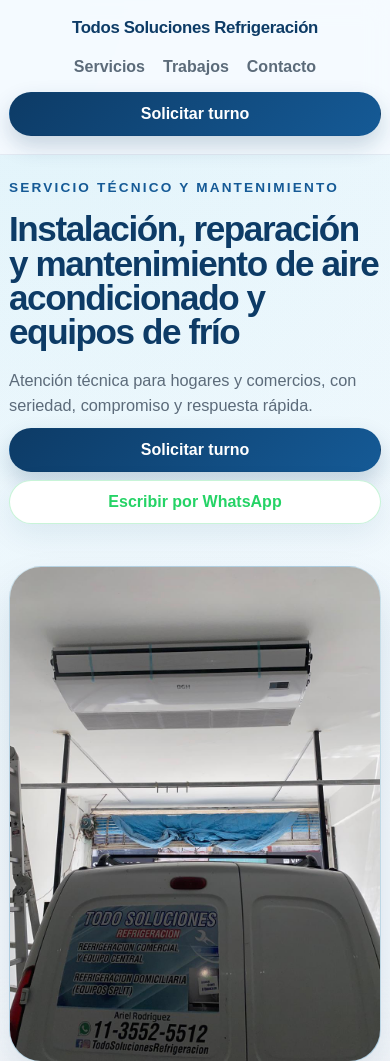
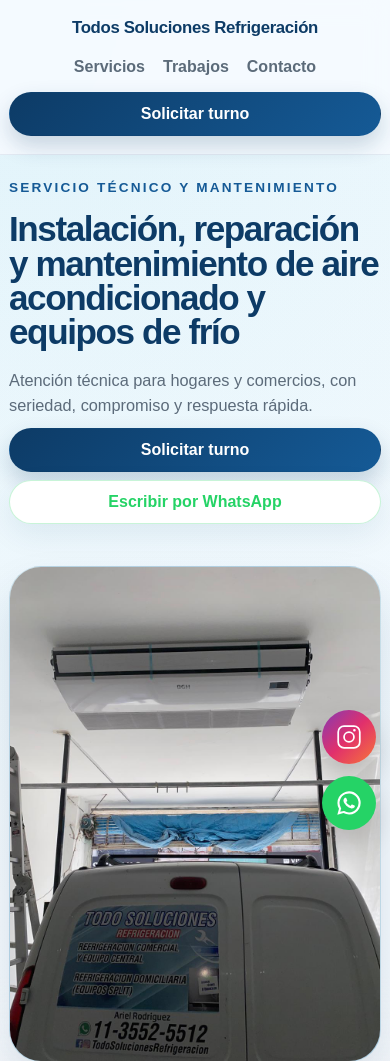
Before and after one commit to todosoluciones-refrigeracion/todosoluciones-refrigeracion.github.io, a plain HTML site: page index.html in a window 390 px wide. Shown: the top 1061 px of the page. Drawn offline with Linux system fonts and the light colour scheme.

Commit message:
botones ig whatsapp mobile

```diff
--- a/style.css
+++ b/style.css
@@ -1056,3 +1056,58 @@ textarea {
     display: none;
   }
 }
+
+.floating-contact {
+  position: fixed;
+  right: 18px;
+  bottom: 18px;
+  z-index: 9999;
+  display: flex;
+  flex-direction: column;
+  gap: 12px;
+}
+
+.floating-btn {
+  display: flex;
+  align-items: center;
+  justify-content: center;
+  width: 58px;
+  height: 58px;
+  border-radius: 50%;
+  color: #fff;
+  box-shadow: 0 14px 28px rgba(0, 0, 0, 0.18);
+  transition: transform 180ms ease, box-shadow 180ms ease;
+  text-decoration: none;
+}
+
+.floating-icon {
+  width: 28px;
+  height: 28px;
+  display: block;
+  fill: currentColor;
+}
+
+@media (max-width: 640px) {
+  .floating-contact {
+    right: 14px;
+    bottom: 14px;
+    z-index: 9999;
+  }
+
+  .floating-btn {
+    width: 54px;
+    height: 54px;
+  }
+}
+.floating-btn:hover {
+  transform: translateY(-2px) scale(1.03);
+  box-shadow: 0 18px 30px rgba(0, 0, 0, 0.22);
+}
+
+.floating-btn-whatsapp {
+  background: #25d366;
+}
+
+.floating-btn-instagram {
+  background: linear-gradient(135deg, #833ab4 0%, #e1306c 50%, #f77737 100%);
+}
```
